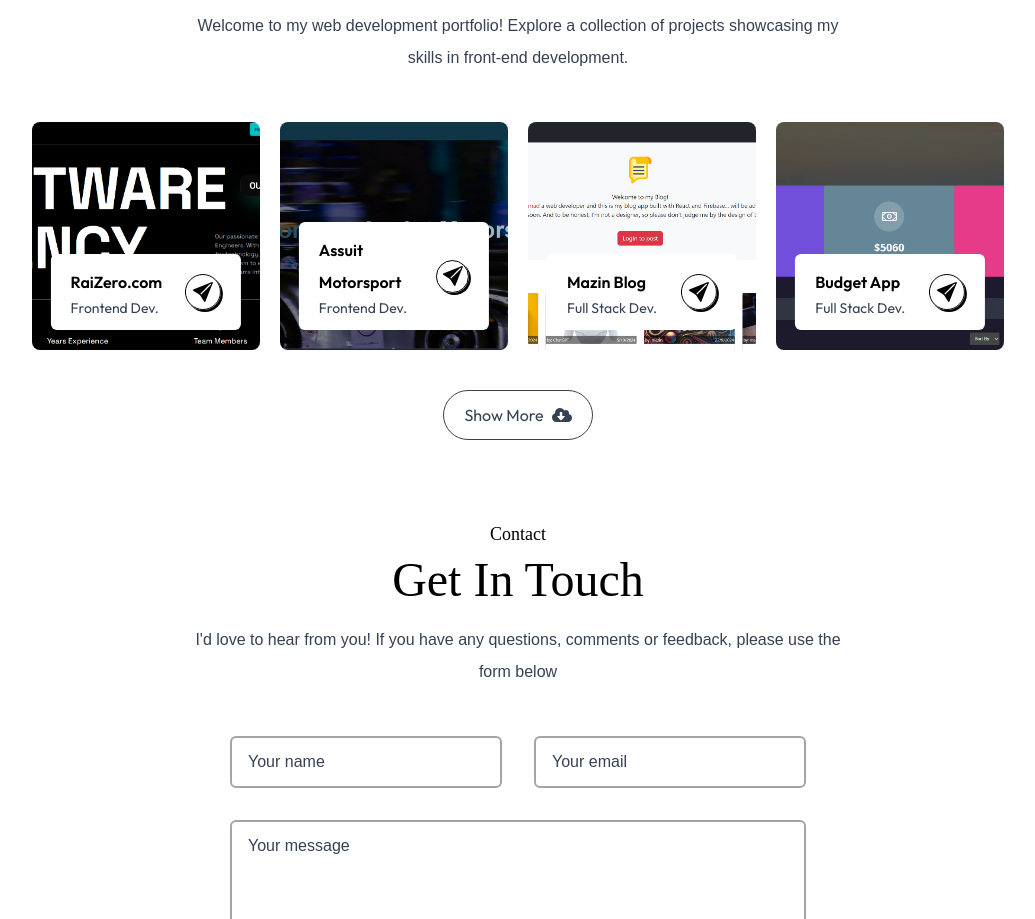
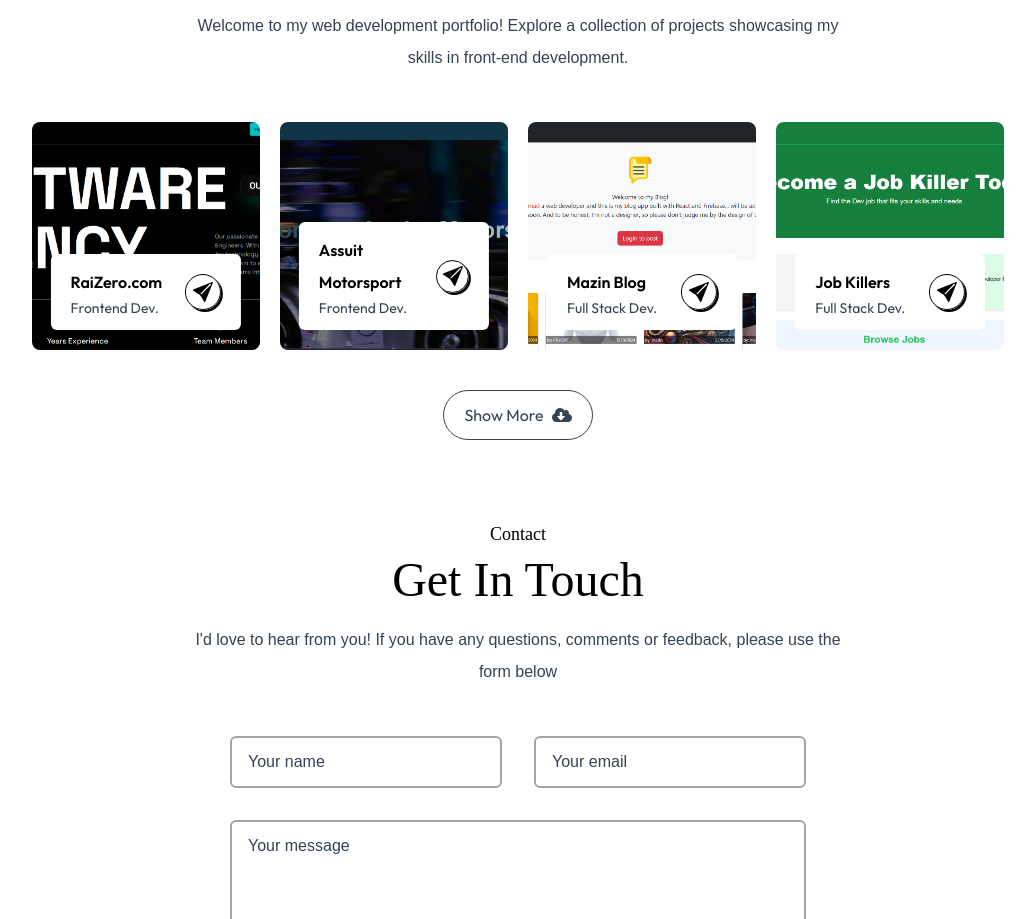
Before and after one commit to Mazin-emad/portfolio, a Next.js app: page / in a window 1280 px wide. Shown: the part 2560-3479 px from the top of the page, without its empty margins (122-1157 px from the left). Built offline with nearby package versions, Linux system fonts and the light colour scheme; a web font is replaced by a local one.

Commit message:
added job-killers project

```diff
--- a/assets/assets.js
+++ b/assets/assets.js
@@ -45,6 +45,12 @@ export const workData = [
     description: "Full Stack Dev.",
     bgImage: "/blog.png",
     link: "https://mazin-blog.netlify.app/",
+  },
+  {
+    title: "Job Killers",
+    description: "Full Stack Dev.",
+    bgImage: "/job-killers.png",
+    link: "https://job-killers.vercel.app/",
   },
   {
     title: "Budget App",
```
Also changed, not shown: public/job-killers.png (added).
